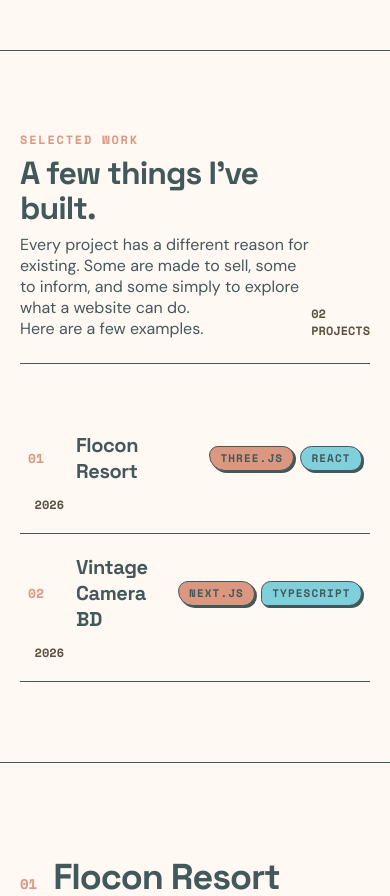
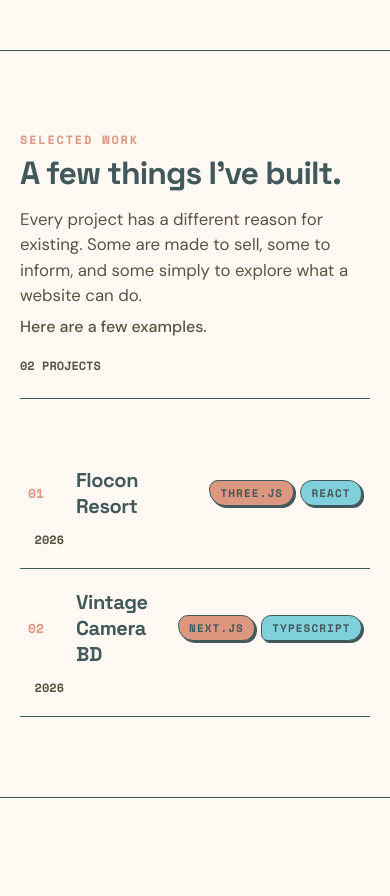
Before and after one commit to GhostBat101/portfolio, a React (Vite) app: page / in a window 390 px wide. Shown: the part 1240-2136 px from the top of the page. Built offline with nearby package versions, Linux system fonts and the light colour scheme.

Commit message:
style(projects): add intro styling and responsive header layout to project index

```diff
--- a/src/components/sections/ProjectIndexSection.module.css
+++ b/src/components/sections/ProjectIndexSection.module.css
@@ -12,15 +12,48 @@
   align-items: flex-end;
   border-bottom: var(--border-ink);
   display: flex;
+  gap: 2rem;
   justify-content: space-between;
   margin-bottom: 3rem;
   padding-bottom: 1.5rem;
+}
+
+@media (max-width: 768px) {
+  .headerRow {
+    align-items: flex-start;
+    flex-direction: column;
+    gap: 1.25rem;
+  }
 }
 
 .titleGroup {
   display: flex;
   flex-direction: column;
   gap: 0.5rem;
+}
+
+.introGroup {
+  display: flex;
+  flex-direction: column;
+  gap: 0.5rem;
+  margin-top: 0.5rem;
+  max-width: 680px;
+}
+
+.introText {
+  color: var(--color-neutral);
+  font-family: 'DM Sans', sans-serif;
+  font-size: 1.05rem;
+  line-height: 1.5;
+  margin: 0;
+}
+
+.introSub {
+  color: var(--color-neutral);
+  font-family: 'DM Sans', sans-serif;
+  font-size: 1rem;
+  font-weight: 500;
+  margin: 0;
 }
 
 .kicker {
```
